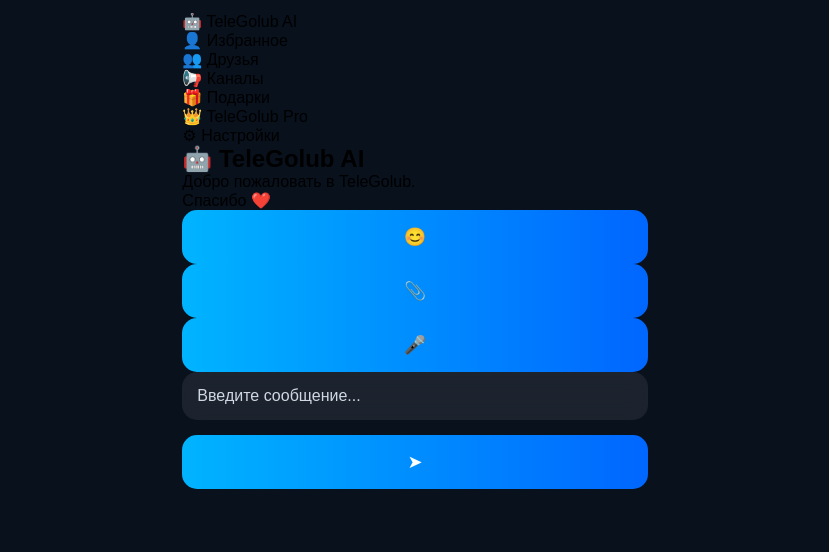
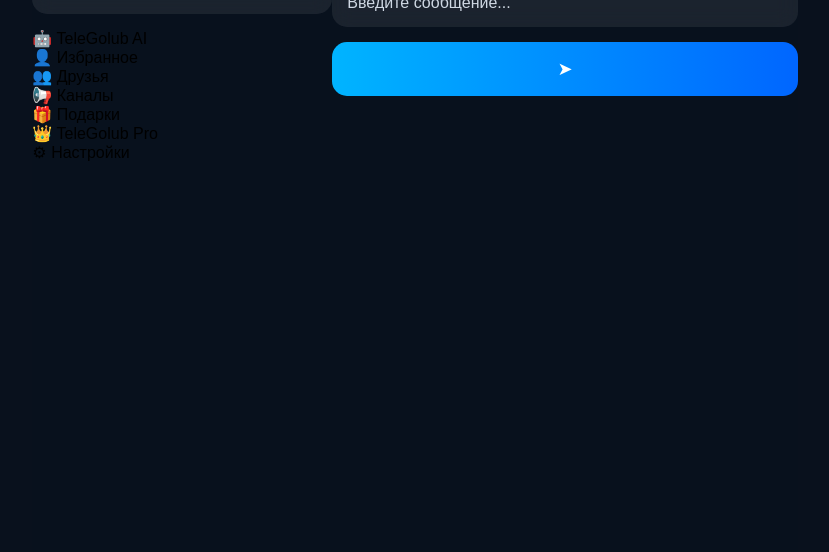
Before and after one commit to golubqv/TeleGolub_X, a plain HTML site: page client/pages/chat.html in a window 1280 px wide. Shown: the part 248-800 px from the top of the page, without its empty margins (225-1054 px from the left). Drawn offline with Linux system fonts and the light colour scheme.

Commit message:
Update style.css

```diff
--- a/client/style.css
+++ b/client/style.css
@@ -168,3 +168,19 @@
 text-decoration:underline;
 
 }
+
+.app{
+
+display:flex;
+
+height:100vh;
+
+background:#08111d;
+
+}
+
+.sidebar{
+
+width:300px;
+
+padding:20
```
